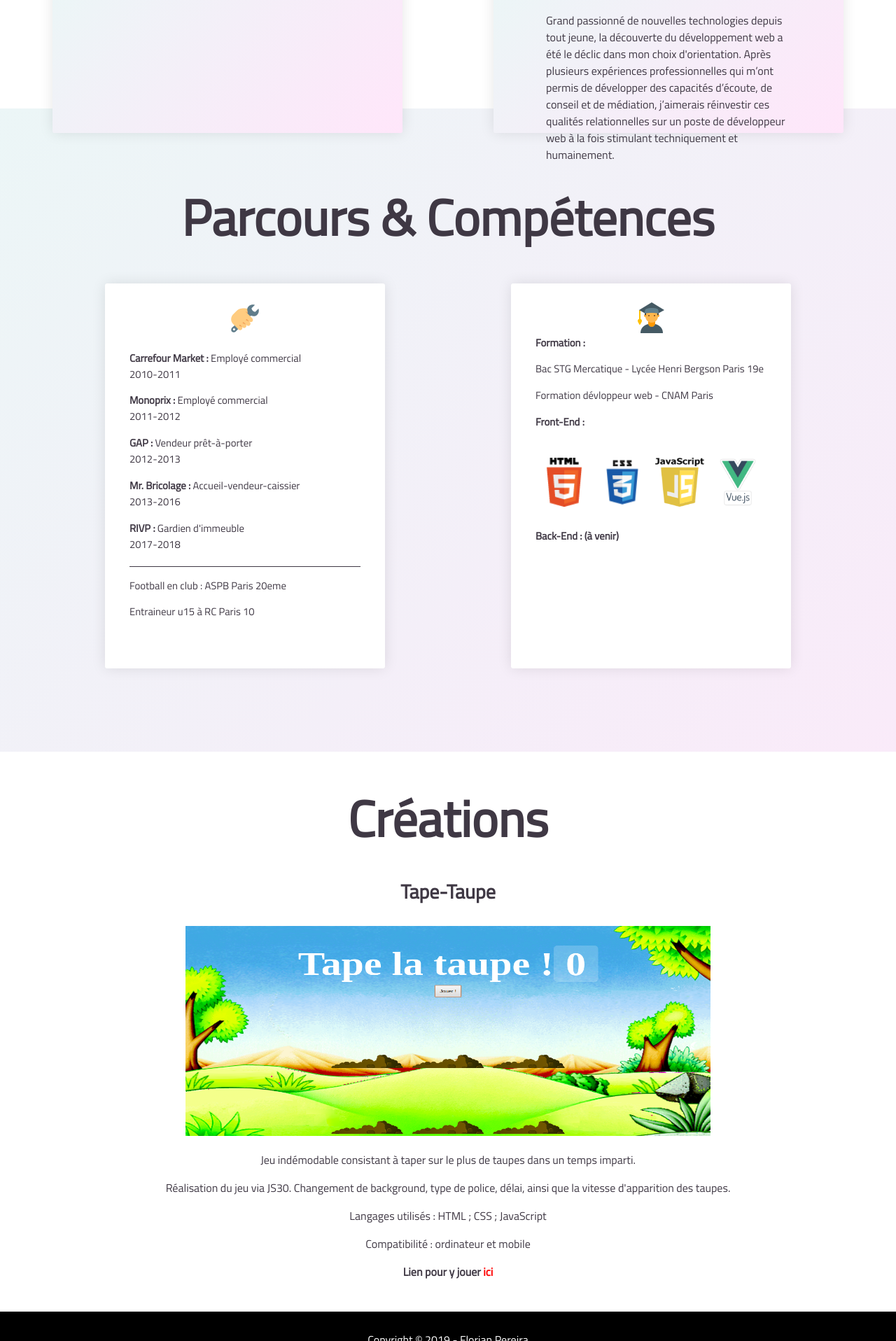
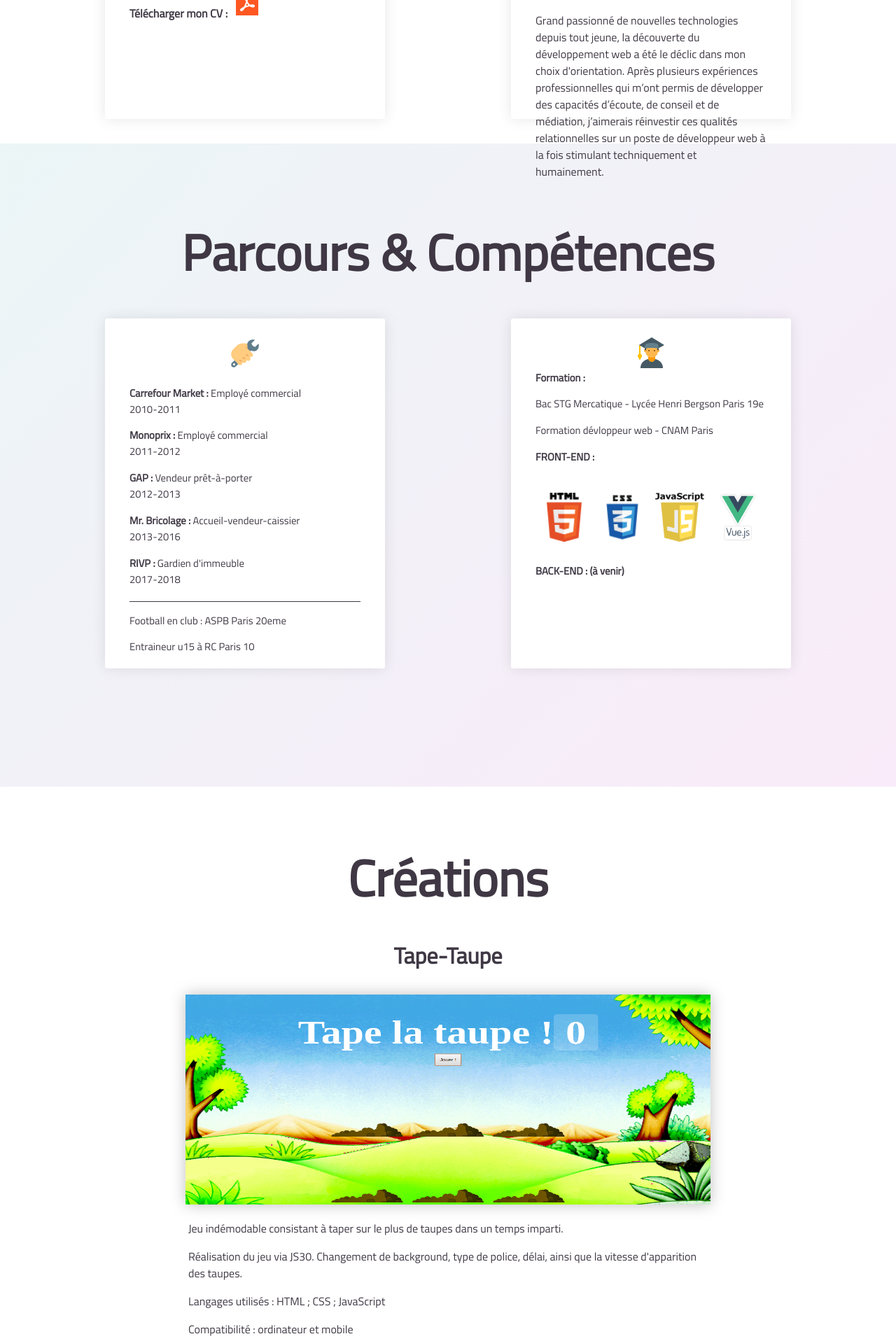
Before and after one commit to FloPereira75/flopereira75.github.io, a PHP site: page / in a window 1280 px wide. Shown: the part 1278-3194 px from the top of the page at 70% size. Run offline with PHP 8.4, Linux system fonts and the light colour scheme.

Commit message:
Modif presque intégrale version mobile et ordi

```diff
--- a/Style-css/mobildesign.css
+++ b/Style-css/mobildesign.css
@@ -48,7 +48,7 @@
     /* WELCOME */
 
     #wlcome {
-        height: auto;
+        height: 715px;
     }
     #wlcome h2 {
         font-size: 4em;
@@ -89,6 +89,7 @@
         border-radius: 0;
         background-image: none;
         box-shadow: none;
+        padding-bottom: 50px;
     }
     .wrap-bio {
         height: 500px;
@@ -99,19 +100,10 @@
         background-image: none;
         box-shadow: none;
     }
-    .aside-gauche {
-        padding-left: 35px;
-        padding-right: 35px;
-    }
     #info .aside-droit {
         text-align: inherit;
     }
     #info .aside-gauche {
-        text-align: inherit;
-    }
-    .aside-droit {
-        padding-left: 15px;
-        padding-right: 15px;
         text-align: inherit;
     }
 
@@ -122,6 +114,7 @@
     }
     .exp h2 {
         font-size: 3em;
+        padding-top: 90px;
     }
     .exp h3 {
         font-size: 1.6em;
@@ -168,12 +161,12 @@
         min-height: 0;
     }
 
-    .projets h2 {
+    /* .projets h2 {
         padding-top: 0;
         padding-bottom: 0;
         margin-bottom: 0;
         margin-top: 0;
-    }
+    } */
     .wrap-taupe {
         height: 600px;
         padding-left: 35px;
@@ -181,6 +174,8 @@
     }
     .div-jeutaupe {
         text-align: initial;
+        padding-left: 25px;
+        padding-right: 25px;
     }
 
     .projets img {
--- a/Style-css/style.css
+++ b/Style-css/style.css
@@ -2,7 +2,6 @@
 html, body {
     margin: 0;
     padding: 0;
-    /* height: 100%; */
     background-image: linear-gradient(-225deg, #E3FDF5 0%, #FFE6FA 100%);
     font-family: 'Titillium Web', sans-serif;
     color: #3f3844;
@@ -133,18 +132,17 @@ nav ul li {
 /* PORTRAIT */
 
 #info {
-    height : 700px;
+    height : 750px;
     width: 100%;
     background-color: white;
     position: relative;
 }
 .wrap-info {
-    background-image: linear-gradient(-225deg, #E3FDF5 0%, #FFE6FA 100%);
-    height: 65vh;
-    width: 500px;
+    height: 500px;
+    width: 400px;
     border-radius: 3px;
     position: relative;
-    left: 75px;
+    left: 150px;
     display: inline-block;
     box-shadow: 0 0 20px rgba(0, 0, 0, 0.1);
 }
@@ -163,8 +161,8 @@ nav ul li {
     padding-top: 25px;
 }
 .div-aside-info-p {
-    padding-left: 75px;
-    padding-right: 75px;
+    padding-left: 35px;
+    padding-right: 35px;
 }
 .aside-gauche a {
     text-decoration: none;
@@ -180,27 +178,22 @@ nav ul li {
     font-weight: bold; /* Met en gras la partie gauche du formulaire */
 }
 .wrap-bio {
-    background-image: linear-gradient(-225deg, #E3FDF5 0%, #FFE6FA 100%);
-    height: 65vh;
-    width: 500px;
+    height: 500px;
+    width: 400px;
     border-radius: 3px;
     position: absolute;
-    right: 75px;
+    right: 150px;
     display: inline-block;
-    box-shadow: 0 0 20px rgba(0, 0, 0, 0.1)
-    /* transition: box-shadow .3s; */
+    box-shadow: 0 0 20px rgba(0, 0, 0, 0.1);
 }
-/* .wrap-bio:hover {
-    box-shadow: 0 0 20px rgba(0, 0, 0, 0.1);
-} */
 
 .image-bio {
     text-align: center;
     padding-top: 25px
 }
 .div-aside-bio-p {
-    padding-left: 75px;
-    padding-right: 75px;
+    padding-left: 35px;
+    padding-right: 35px;
 }
 
 /* PARCOURS ET COMPETENCES */
@@ -249,20 +242,15 @@ nav ul li {
 }
 
 .xperience {
-    height: 550px;
+    height: 500px;
     width: 400px;
     background-color: white;
     display: inline-block;
     position: relative;
     left: 150px;
     border-radius: 3px;
-    box-shadow: 0 0 20px rgba(0, 0, 0, 0.1)
-    /* transition: box-shadow .3s; */
+    box-shadow: 0 0 20px rgba(0, 0, 0, 0.1);
 }
-
-/* .xperience:hover {
-    box-shadow: 0 0 20px rgba(0, 0, 0, 0.1);
-} */
 
 .wrap-xperience {
     padding-left: 35px;
@@ -270,20 +258,15 @@ nav ul li {
 }
 
 .cptence {
-    height: 550px;
+    height: 500px;
     width: 400px;
     background-color: white;
     display: inline-block;
     position: absolute;
     right: 150px;
     border-radius: 3px;
-    box-shadow: 0 0 20px rgba(0, 0, 0, 0.1)
-    /* transition: box-shadow .3s; */
+    box-shadow: 0 0 20px rgba(0, 0, 0, 0.1);
 }
-
-/* .cptence:hover {
-    box-shadow: 0 0 20px rgba(0, 0, 0, 0.1);
-} */
 
 .cptence img {
     display: block;
@@ -309,25 +292,26 @@ nav ul li {
 /* PROJETS */
 
 .projets {
-    height: 750px;
+    height: 820px;
     background-color: white;
     padding-bottom: 50px;
 }
 
 .projets h2 {
     text-align: center;
-    padding-top: 5vh;
+    padding-top: 75px;
     /* padding-bottom: 25px; */
     margin-bottom: 15px;
     font-size: 4.5em;
     position: relative;
 }
 .projets h3 {
-    font-size: 1.75em;
+    font-size: 2em;
 }
 .projets img {
     height: 300px;
     width: 750px;
+    box-shadow: 0px 0px 20px rgba(0,0,0,0.25)
 }
 .projets a {
     text-decoration: none;
@@ -335,6 +319,11 @@ nav ul li {
 }
 .wrap-taupe {
     text-align: center;
+}
+.div-jeutaupe {
+    padding-left: 269px;
+    padding-right: 269px;
+    text-align: left;
 }
 /* FOOTER */
 
--- a/index.html
+++ b/index.html
@@ -6,6 +6,7 @@
         <title>Portfolio- Florian Pereira</title>
         <meta name="viewport" content="width=device-width, initial-scale=1.0">
         <link href="https://fonts.googleapis.com/css?family=Titillium+Web" rel="stylesheet">
+        <link rel="shortcut icon" type="image/png" href="image/icons8-meeting-96.png"/>
         <link rel="stylesheet" href="Style-css/style.css" type="text/css" media="screen">
         <link rel="stylesheet" href="Style-css/mobildesign.css" type="text/css" media="screen and (max-width: 450px)">
     </head>
@@ -41,7 +42,7 @@
                             <p><span class="form-gras">Date de naissance : </span>30 / 10 / 1990</p>
                             <p><span class="form-gras">Adresse : </span>Paris 19e</p>
                             <p><span class="form-gras">Adresse mail : </span>flopereira75@gmail.com</p>
-                            <a href="Cv-pdf/Profile.pdf" target="blank">Télécharger mon CV ici</a>
+                            <p><span class="form-gras">Télécharger mon CV : </span><a href="Cv-pdf/Profile.pdf" target="blank"><img src="image/iconlogopdf.png"></a></p>
                         </div>
                     </aside>
                 </div>
@@ -76,14 +77,14 @@
                         <p class="form-gras">Formation :</p>
                         <p>Bac STG Mercatique - Lycée Henri Bergson Paris 19e</p>
                         <p>Formation dévloppeur web - CNAM Paris </p>
-                        <p class="form-gras">Front-End :</p>
+                        <p class="form-gras">FRONT-END :</p><!-- CHANGER MAJUSCULE VIA CSS -->
                         <div class="logoinformatique">
                             <img src="image/logohtml.png" alt="HTML5">
                             <img src="image/logocss.png" alt="HTML5">
                             <img src="image/logojs.png" alt="HTML5">
                             <img src="image/logovuejs.png" alt="HTML5">
                         </div>
-                        <p class="form-gras">Back-End : (à venir)</p>
+                        <p class="form-gras">BACK-END : (à venir)</p>
                     </div>
                 </div>
             </div>
```
Also changed, not shown: image/iconlogopdf.png (added).
